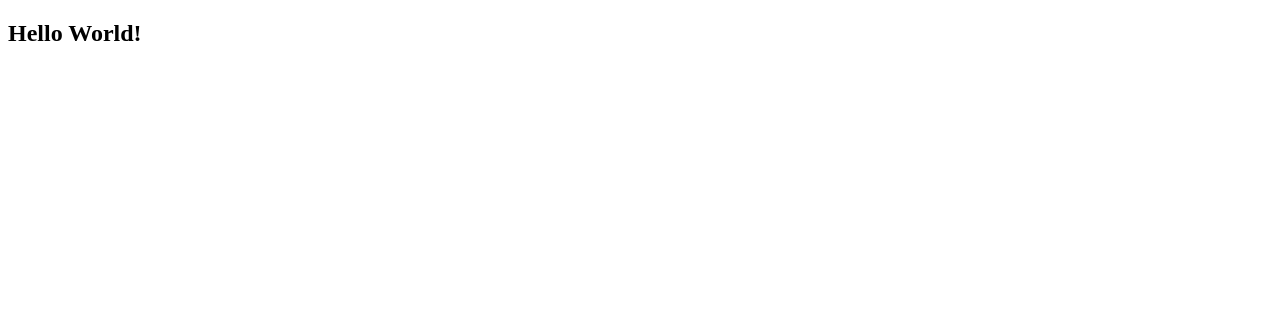
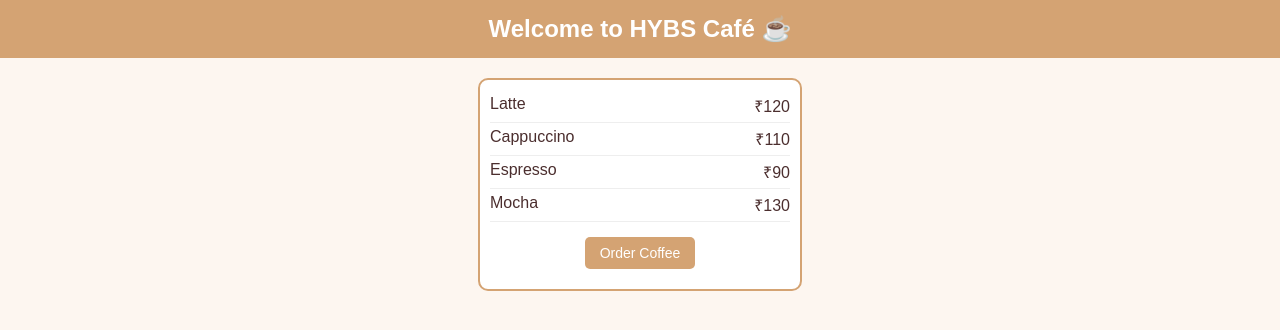
Before and after one commit to Pranamya-09/my-first-repo, a plain HTML site: page index.html in a window 1280 px wide. Drawn offline with Linux system fonts and the light colour scheme.

Commit message:
added an index file

```diff
--- a/index.html
+++ b/index.html
@@ -1,11 +1,83 @@
-<!Doctype html>
+<!DOCTYPE html>
 <html>
 <head>
-<title>
-First Page
-</title>
+  <title>HYBS Café</title>
+  <style>
+    body {
+      font-family: Arial, sans-serif;
+      background: #fdf6f0;
+      color: #4b2e2e;
+      margin: 0;
+      padding: 0;
+      text-align: center;
+    }
+    header {
+      background: #d4a373;
+      padding: 15px;
+      font-size: 24px;
+      font-weight: bold;
+      color: white;
+    }
+    .menu {
+      margin: 20px auto;
+      max-width: 300px;
+      padding: 10px;
+      border: 2px solid #d4a373;
+      border-radius: 10px;
+      background: white;
+    }
+    .menu-item {
+      display: flex;
+      justify-content: space-between;
+      padding: 5px 0;
+      border-bottom: 1px solid #eee;
+    }
+    .menu-item:last-child {
+      border-bottom: none;
+    }
+    button {
+      margin-top: 15px;
+      padding: 8px 15px;
+      background: #d4a373;
+      border: none;
+      color: white;
+      cursor: pointer;
+      border-radius: 5px;
+      font-size: 14px;
+    }
+    button:hover {
+      background: #c0895b;
+    }
+    #message {
+      margin-top: 10px;
+      font-style: italic;
+      color: green;
+    }
+  </style>
 </head>
 <body>
-<h2>Hello World!</h2>
+  <header>Welcome to HYBS Café ☕</header>
+
+  <div class="menu">
+    <div class="menu-item"><span>Latte</span> <span>₹120</span></div>
+    <div class="menu-item"><span>Cappuccino</span> <span>₹110</span></div>
+    <div class="menu-item"><span>Espresso</span> <span>₹90</span></div>
+    <div class="menu-item"><span>Mocha</span> <span>₹130</span></div>
+    <button onclick="orderCoffee()">Order Coffee</button>
+    <div id="message"></div>
+  </div>
+
+  <script>
+    function orderCoffee() {
+      let name = prompt("What's your name?");
+      if (name) {
+        document.getElementById("message").textContent =
+          "Thanks, " + name + "! Your coffee will be ready soon. ☕";
+      } else {
+        document.getElementById("message").textContent =
+          "Please enter your name to place an order.";
+      }
+    }
+  </script>
 </body>
 </html>
```
